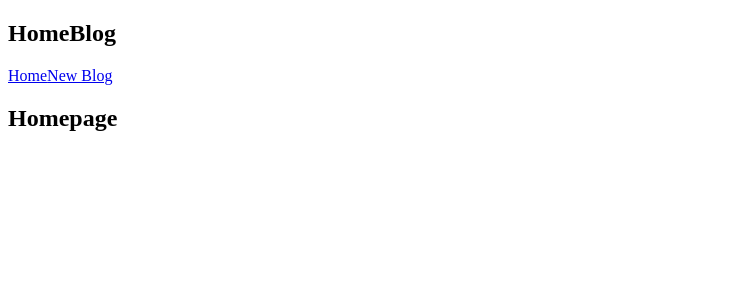
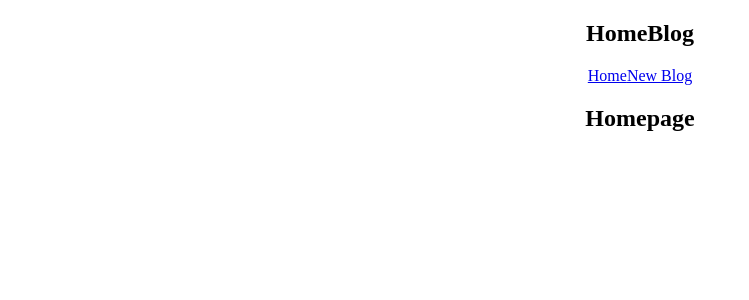
Before and after one commit to Valyria-Studios/ReactTutorial-Jean, a React (Vite) app: page / in a window 1280 px wide. Shown: the top 300 px of the page, without its empty margins (0-749 px from the left). Built offline with nearby package versions, Linux system fonts and the light colour scheme.

Commit message:
App.css style

```diff
--- a/src/App.css
+++ b/src/App.css
@@ -1,2 +1,8 @@
-main {
+.App {
+  text-align: center;
 }
+
+.App-logo {
+  height: 40vmin;
+  pointer-events: none;
+}
```
